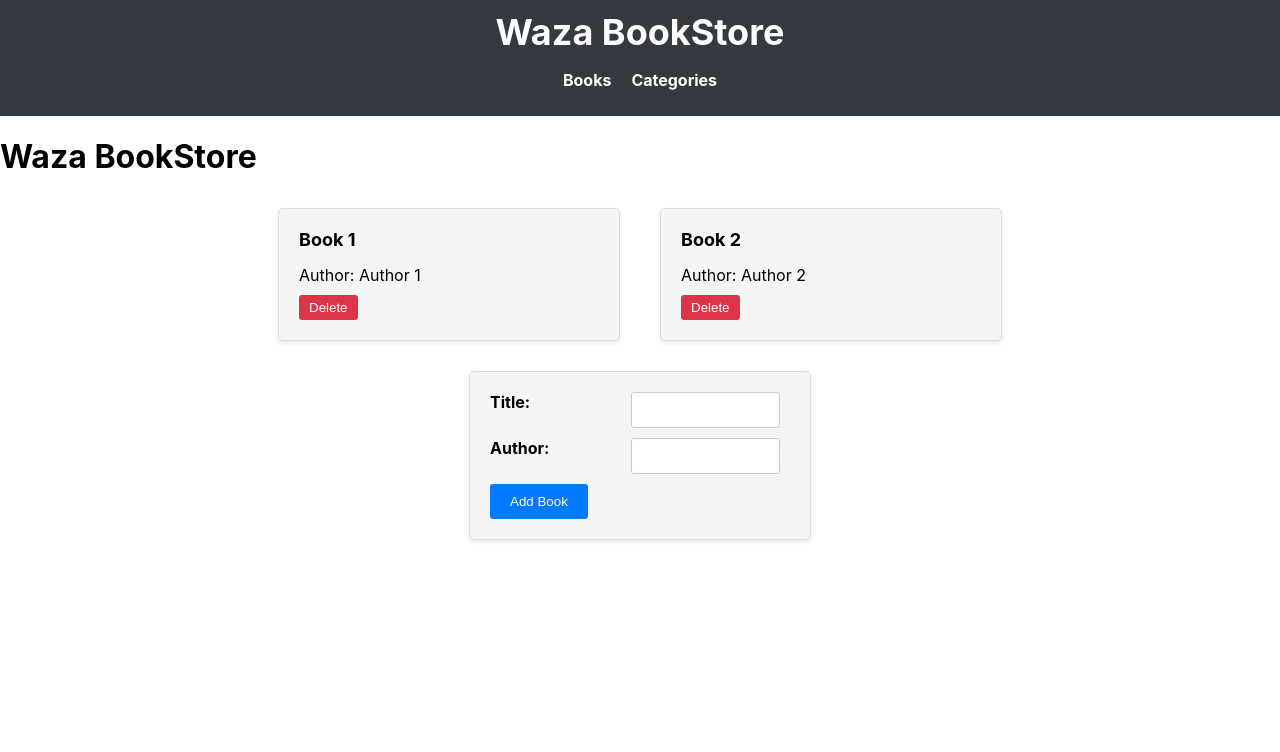
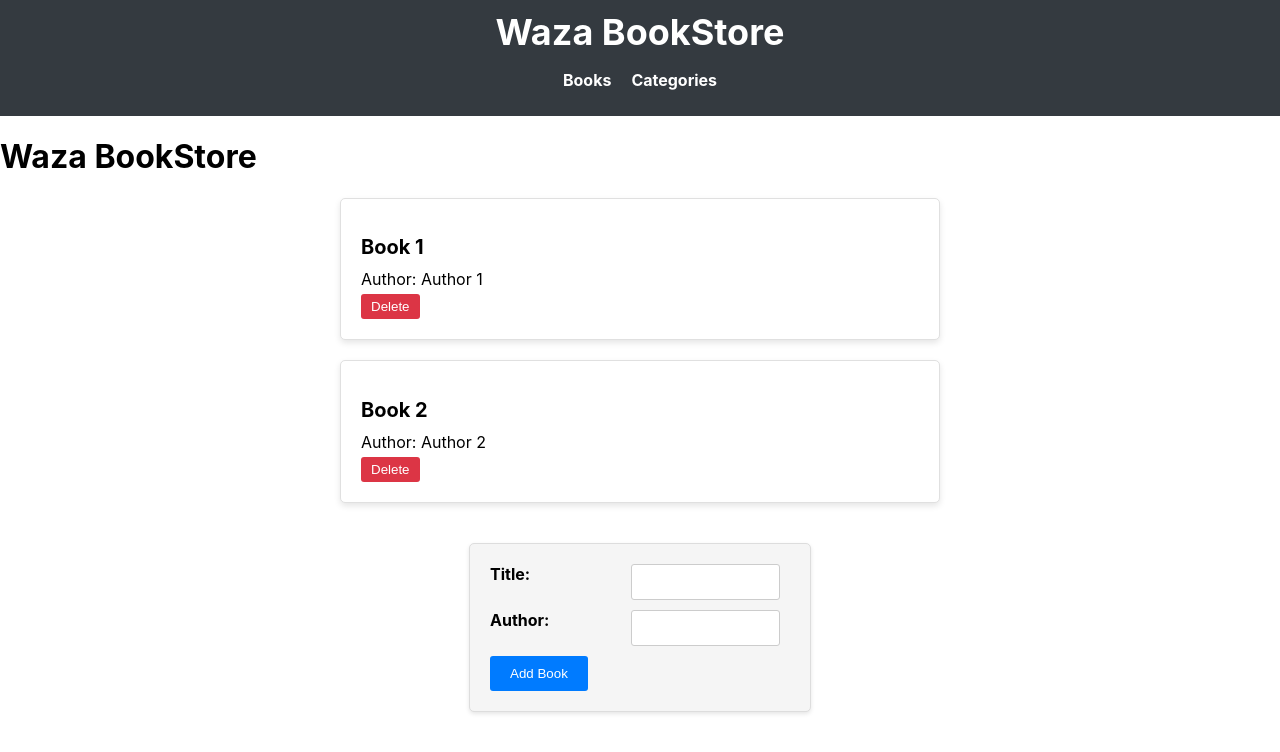
Before and after one commit to ishimwepati/bookstore, a React (Create React App) app: page / in a window 1280 px wide. Shown: the top 752 px of the page. Built offline with nearby package versions, Linux system fonts and the light colour scheme.

Commit message:
design added

```diff
--- a/src/components/components/BookList.css
+++ b/src/components/components/BookList.css
@@ -1,41 +1,46 @@
-/* Book List Styles */
-.book-list {
-    display: flex;
-    flex-wrap: wrap;
-    gap: 20px;
-    justify-content: center;
-  }
+/* BookList.css */
 
-  /* Individual Book Styles */
-  .individual-book {
-    background-color: #f5f5f5;
+/* Individual Book Styles */
+.individual-book {
+    background-color: #ffffff;
+    border: 1px solid #e0e0e0;
+    border-radius: 5px;
+    margin-bottom: 20px;
     padding: 20px;
-    border: 1px solid #ddd;
-    border-radius: 5px;
-    width: 300px;
-    margin: 10px;
-    box-shadow: 0px 2px 4px rgba(0, 0, 0, 0.1);
+    box-shadow: 0px 3px 6px rgba(0, 0, 0, 0.1);
   }
 
   .individual-book h2 {
-    font-size: 18px;
-    margin-top: 0;
+    font-size: 20px;
+    margin-bottom: 10px;
   }
 
   .individual-book p {
-    margin: 10px 0;
+    margin: 5px 0;
   }
 
-  /* Delete Button Styles */
   .delete-button {
     background-color: #dc3545;
-    color: #fff;
+    color: #ffffff;
     border: none;
+    border-radius: 3px;
     padding: 5px 10px;
-    border-radius: 3px;
     cursor: pointer;
   }
 
   .delete-button:hover {
     background-color: #c82333;
   }
+
+  /* BookList Container Styles */
+  .book-list-container {
+    display: flex;
+    flex-direction: column;
+    align-items: center;
+  }
+
+  /* BookList Styles */
+  .book-list {
+    width: 100%;
+    max-width: 600px;
+  }
--- a/src/components/components/BookList.js
+++ b/src/components/components/BookList.js
@@ -4,10 +4,14 @@ import './BookList.css'; // Import the CSS file
 
 function BookList({ books, onDelete }) {
   return (
-    <div className="book-list">
-      {books.map((book) => (
-        <IndividualBook key={book.id} book={book} onDelete={onDelete} />
-      ))}
+    <div className="book-list-container">
+      <div className="book-list">
+        {books.map((book) => (
+          <div key={book.id}>
+            <IndividualBook book={book} onDelete={onDelete} />
+          </div>
+        ))}
+      </div>
     </div>
   );
 }
--- a/src/components/components/IndividualBook.js
+++ b/src/components/components/IndividualBook.js
@@ -1,4 +1,5 @@
 import React from 'react';
+import './BookList.css'; // Import the CSS file
 
 function IndividualBook({ book, onDelete }) {
   return (
```
